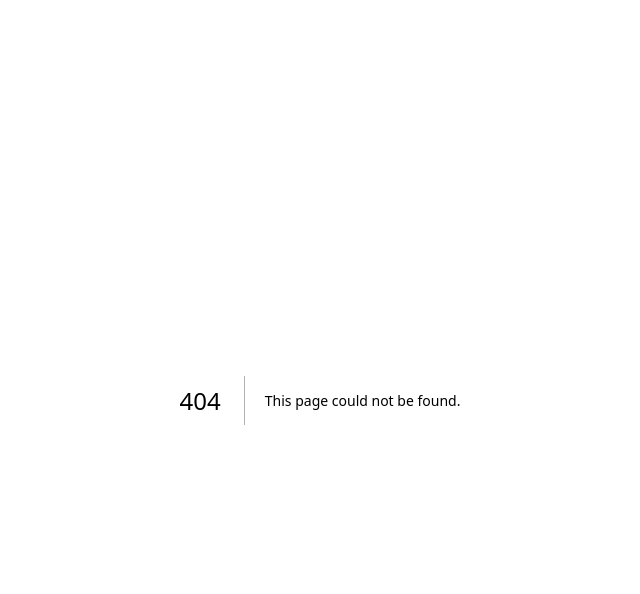
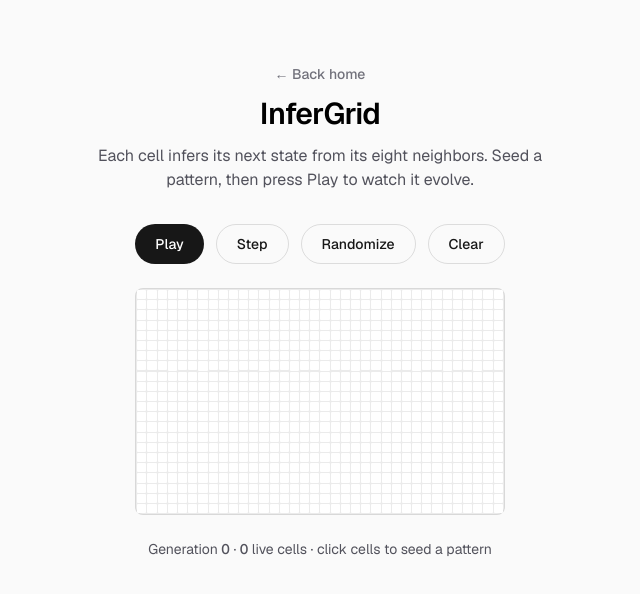
Before and after one commit to MenaceHecker/InferGrid-Demo, a Next.js app: page /grid in a window 1280 px wide. Before the commit this address had no page. Shown: the top 594 px of the page, without its empty margins (320-960 px from the left). Built offline with nearby package versions, Linux system fonts and the light colour scheme.

Commit message:
Added interactive InferGrid cellular-automaton demo at /grid

```diff
--- /dev/null
+++ b/app/grid/InferGrid.js
@@ -0,0 +1,130 @@
+"use client";
+
+import { useCallback, useEffect, useState } from "react";
+
+const COLS = 36;
+const ROWS = 22;
+const TICK_MS = 100;
+
+const emptyGrid = () => Array.from({ length: ROWS * COLS }, () => false);
+
+const randomGrid = () =>
+  // Deterministic-free randomness is fine here; this only runs on the client
+  // after mount, so it never causes hydration mismatches.
+  Array.from({ length: ROWS * COLS }, () => Math.random() > 0.72);
+
+// Count live neighbors on a toroidal (wrap-around) grid, then apply Conway's
+// rules to infer the next generation for every cell.
+function step(cells) {
+  const next = new Array(ROWS * COLS);
+  for (let r = 0; r < ROWS; r++) {
+    for (let c = 0; c < COLS; c++) {
+      let live = 0;
+      for (let dr = -1; dr <= 1; dr++) {
+        for (let dc = -1; dc <= 1; dc++) {
+          if (dr === 0 && dc === 0) continue;
+          const nr = (r + dr + ROWS) % ROWS;
+          const nc = (c + dc + COLS) % COLS;
+          if (cells[nr * COLS + nc]) live++;
+        }
+      }
+      const i = r * COLS + c;
+      next[i] = cells[i] ? live === 2 || live === 3 : live === 3;
+    }
+  }
+  return next;
+}
+
+export default function InferGrid() {
+  const [cells, setCells] = useState(emptyGrid);
+  const [running, setRunning] = useState(false);
+  const [generation, setGeneration] = useState(0);
+
+  const advance = useCallback(() => {
+    setCells((prev) => step(prev));
+    setGeneration((g) => g + 1);
+  }, []);
+
+  // The interval is recreated whenever `running` toggles, so it only ever
+  // ticks while the simulation is playing.
+  useEffect(() => {
+    if (!running) return;
+    const id = setInterval(advance, TICK_MS);
+    return () => clearInterval(id);
+  }, [running, advance]);
+
+  const toggle = (i) => {
+    setCells((prev) => {
+      const next = prev.slice();
+      next[i] = !next[i];
+      return next;
+    });
+  };
+
+  const reset = (factory) => {
+    setRunning(false);
+    setGeneration(0);
+    setCells(factory);
+  };
+
+  const liveCount = cells.reduce((n, alive) => n + (alive ? 1 : 0), 0);
+
+  return (
+    <div className="flex flex-col items-center gap-6">
+      <div className="flex flex-wrap items-center justify-center gap-3">
+        <button
+          onClick={() => setRunning((r) => !r)}
+          className="h-10 rounded-full bg-foreground px-5 text-sm font-medium text-background transition-colors hover:opacity-90"
+        >
+          {running ? "Pause" : "Play"}
+        </button>
+        <button
+          onClick={advance}
+          disabled={running}
+          className="h-10 rounded-full border border-black/[.12] px-5 text-sm font-medium transition-colors hover:bg-black/[.04] disabled:cursor-not-allowed disabled:opacity-40 dark:border-white/[.18] dark:hover:bg-white/[.06]"
+        >
+          Step
+        </button>
+        <button
+          onClick={() => reset(randomGrid)}
+          className="h-10 rounded-full border border-black/[.12] px-5 text-sm font-medium transition-colors hover:bg-black/[.04] dark:border-white/[.18] dark:hover:bg-white/[.06]"
+        >
+          Randomize
+        </button>
+        <button
+          onClick={() => reset(emptyGrid)}
+          className="h-10 rounded-full border border-black/[.12] px-5 text-sm font-medium transition-colors hover:bg-black/[.04] dark:border-white/[.18] dark:hover:bg-white/[.06]"
+        >
+          Clear
+        </button>
+      </div>
+
+      <div
+        className="grid w-full max-w-2xl gap-px rounded-lg border border-black/[.08] bg-black/[.06] p-px dark:border-white/[.12] dark:bg-white/[.08]"
+        style={{ gridTemplateColumns: `repeat(${COLS}, minmax(0, 1fr))` }}
+        role="grid"
+        aria-label="Cellular automaton grid"
+      >
+        {cells.map((alive, i) => (
+          <button
+            key={i}
+            onClick={() => toggle(i)}
+            aria-label={`cell ${i}`}
+            className={`aspect-square rounded-[1px] transition-colors ${
+              alive
+                ? "bg-foreground"
+                : "bg-background hover:bg-black/[.08] dark:hover:bg-white/[.12]"
+            }`}
+          />
+        ))}
+      </div>
+
+      <p className="text-sm text-zinc-600 dark:text-zinc-400">
+        Generation <span className="font-medium tabular-nums">{generation}</span>
+        {" · "}
+        <span className="font-medium tabular-nums">{liveCount}</span> live cells
+        {" · "}click cells to seed a pattern
+      </p>
+    </div>
+  );
+}
--- /dev/null
+++ b/app/grid/page.js
@@ -0,0 +1,33 @@
+import Link from "next/link";
+import InferGrid from "./InferGrid";
+
+export const metadata = {
+  title: "InferGrid · Live Demo",
+  description:
+    "An interactive cellular automaton where each cell's next state is inferred from its neighbors.",
+};
+
+export default function GridPage() {
+  return (
+    <div className="flex flex-1 flex-col items-center bg-zinc-50 px-6 py-16 font-sans dark:bg-black">
+      <main className="flex w-full max-w-2xl flex-col items-center gap-8">
+        <div className="flex flex-col items-center gap-3 text-center">
+          <Link
+            href="/"
+            className="text-sm font-medium text-zinc-500 transition-colors hover:text-zinc-900 dark:hover:text-zinc-100"
+          >
+            ← Back home
+          </Link>
+          <h1 className="text-3xl font-semibold tracking-tight text-black dark:text-zinc-50">
+            InferGrid
+          </h1>
+          <p className="max-w-md text-zinc-600 dark:text-zinc-400">
+            Each cell infers its next state from its eight neighbors. Seed a
+            pattern, then press Play to watch it evolve.
+          </p>
+        </div>
+        <InferGrid />
+      </main>
+    </div>
+  );
+}
--- a/app/page.js
+++ b/app/page.js
@@ -1,4 +1,5 @@
 import Image from "next/image";
+import Link from "next/link";
 
 export default function Home() {
   return (
@@ -22,21 +23,12 @@ export default function Home() {
           </p>
         </div>
         <div className="flex flex-col gap-4 text-base font-medium sm:flex-row">
-          <a
-            className="flex h-12 w-full items-center justify-center gap-2 rounded-full bg-foreground px-5 text-background transition-colors hover:bg-[#383838] dark:hover:bg-[#ccc] md:w-[158px]"
-            href="https://vercel.com/new?utm_source=create-next-app&utm_medium=appdir-template-tw&utm_campaign=create-next-app"
-            target="_blank"
-            rel="noopener noreferrer"
+          <Link
+            className="flex h-12 w-full items-center justify-center gap-2 rounded-full bg-foreground px-5 text-background transition-colors hover:bg-[#383838] dark:hover:bg-[#ccc] md:w-[200px]"
+            href="/grid"
           >
-            <Image
-              className="dark:invert"
-              src="/vercel.svg"
-              alt="Vercel logomark"
-              width={16}
-              height={16}
-            />
-            Deploy Now
-          </a>
+            Launch the demo
+          </Link>
           <a
             className="flex h-12 w-full items-center justify-center rounded-full border border-solid border-black/[.08] px-5 transition-colors hover:border-transparent hover:bg-black/[.04] dark:border-white/[.145] dark:hover:bg-[#1a1a1a] md:w-[158px]"
             href="https://nextjs.org/docs?utm_source=create-next-app&utm_medium=appdir-template-tw&utm_campaign=create-next-app"
```
